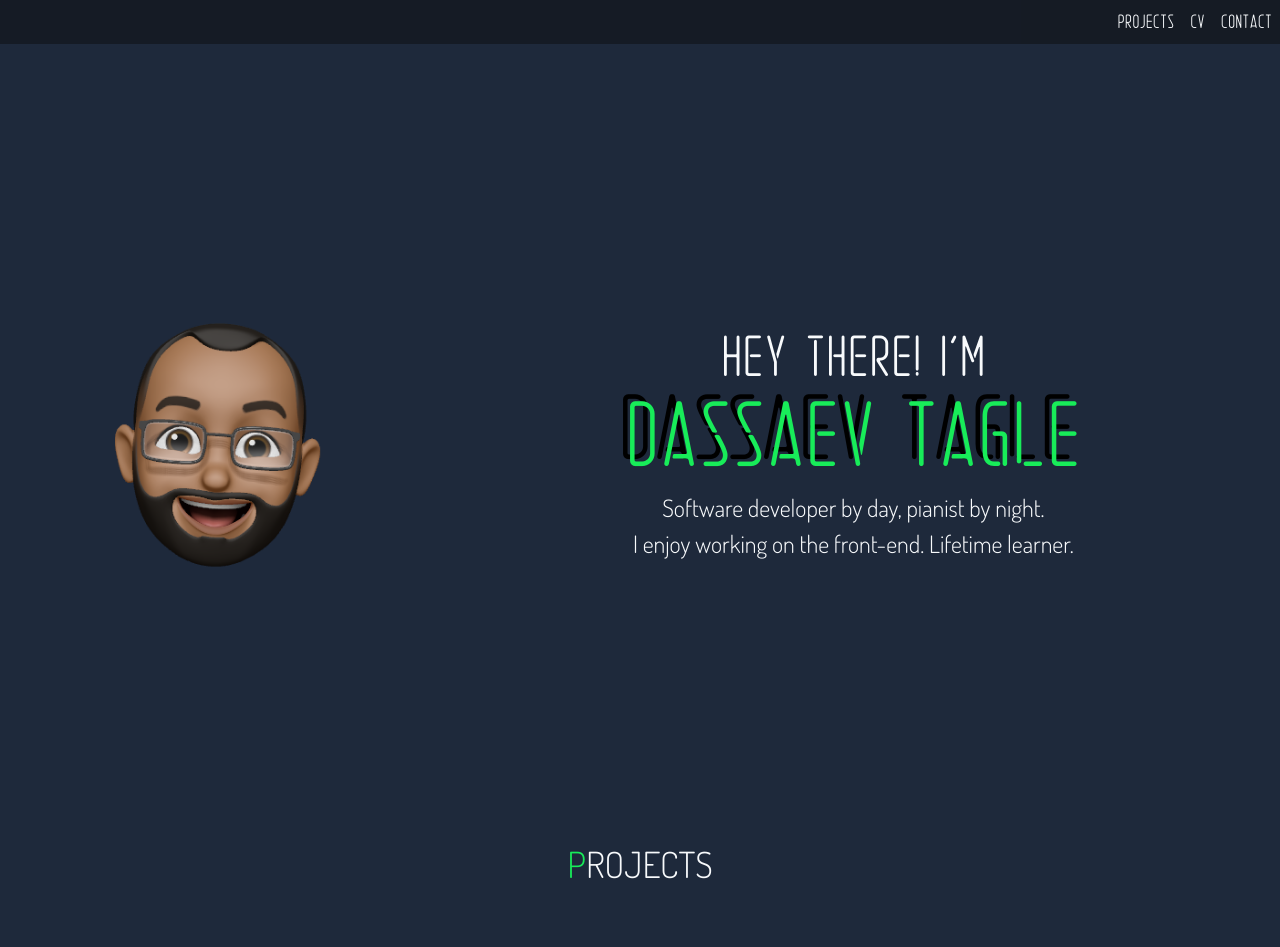
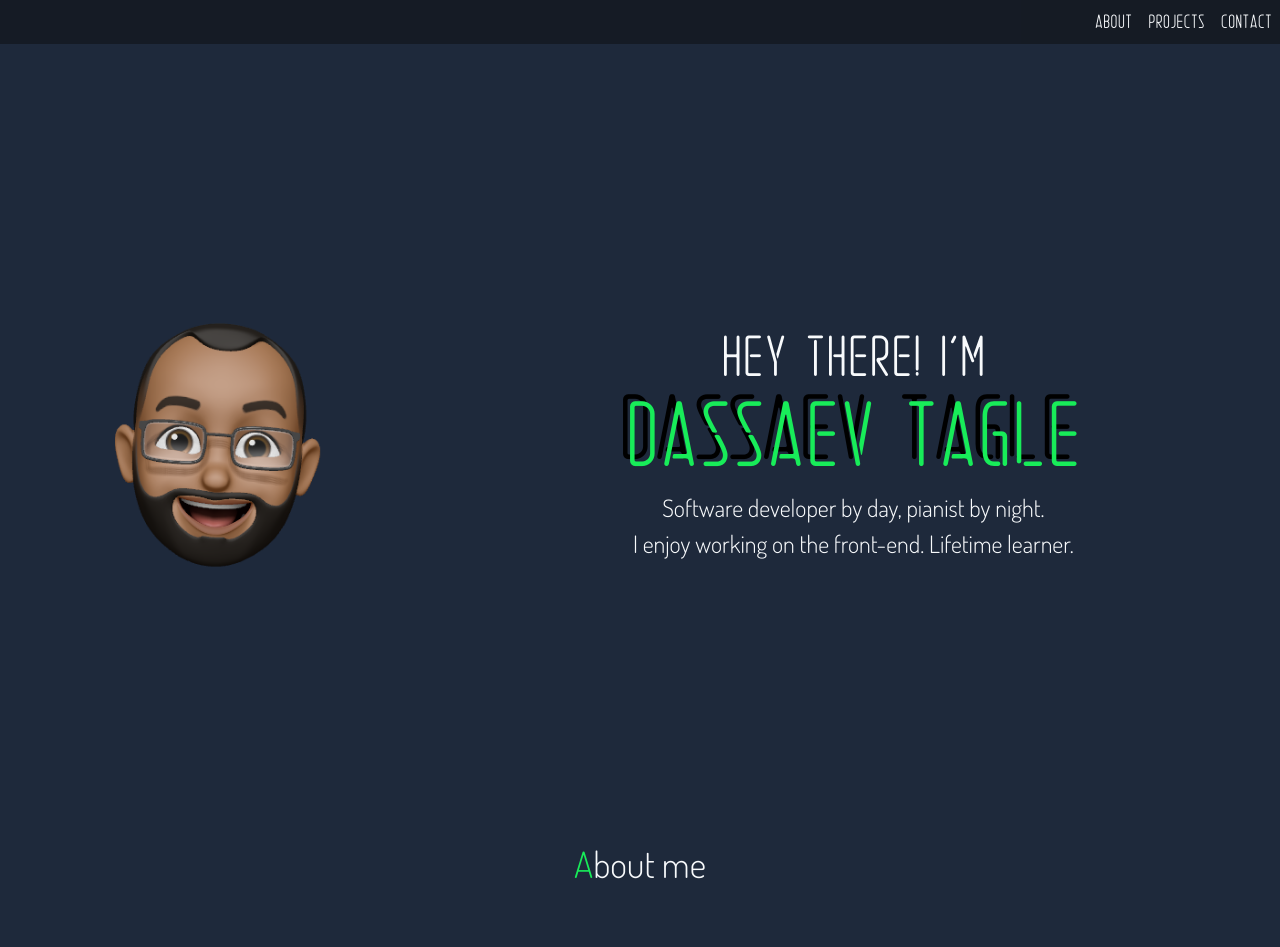
Before and after one commit to dassaevtagle/portfolio_2022, a React (Create React App) app: page / in a window 1280 px wide. Shown: the top 947 px of the page. Built offline with nearby package versions, Linux system fonts and the light colour scheme.

Commit message:
Add title component and about section

```diff
--- a/src/App.tsx
+++ b/src/App.tsx
@@ -1,3 +1,4 @@
+import About from './sections/About';
 import Footer from './sections/Footer';
 import Header from './sections/Header';
 import Hero from './sections/Hero';
@@ -8,8 +9,9 @@ function App() {
     <>
       <Header/>
       <Hero/>
-      <Projects />
-      <Footer />
+      <About/>
+      <Projects/>
+      <Footer/>
     </>
   );
 }
--- a/src/components/FullPageContainer.tsx
+++ b/src/components/FullPageContainer.tsx
@@ -2,7 +2,7 @@ import React from "react";
 import "./FullPageContainer.scss"
 
 function FullPageContainer({children} : {children: React.ReactNode})  {
- return <div className="fp-container">{children}</div>
+  return <div className="fp-container">{children}</div>
 }
 
 export default FullPageContainer;
--- /dev/null
+++ b/src/components/Title.scss
@@ -0,0 +1,6 @@
+.title {
+  @apply text-4xl mb-8 text-center;
+  &:first-letter {
+    @apply text-highlight;
+  }
+}
--- /dev/null
+++ b/src/components/Title.tsx
@@ -0,0 +1,11 @@
+import './Title.scss'
+
+type TitleProps = {
+  children: string;
+}
+
+function Title ({children}: TitleProps) {
+  return <h1 className="title">{children}</h1>
+}
+
+export default Title
--- a/src/index.d.ts
+++ /dev/null
@@ -1 +0,0 @@
-declare module '*.png';
--- /dev/null
+++ b/src/sections/About.tsx
@@ -0,0 +1,12 @@
+import FullPageContainer from "../components/FullPageContainer"
+import Title from "../components/Title"
+
+function About () {
+  return (
+    <FullPageContainer>
+      <Title>About me</Title>
+    </FullPageContainer>
+  )
+}
+
+export default About
--- a/src/sections/Header.tsx
+++ b/src/sections/Header.tsx
@@ -4,8 +4,8 @@ function Header() {
   return (
     <>
       <div className="h-wrapper reiju">
+        <div className="uppercase">About</div>
         <div className="uppercase">Projects</div>
-        <div className="uppercase">CV</div>
         <div className="uppercase">Contact</div>
       </div>
     </>
--- a/src/sections/Projects.scss
+++ b/src/sections/Projects.scss
@@ -1,7 +1,4 @@
 .projects {
-  &-title{
-  }
-
   &-box {
     height: 100%;
     border-radius: 5px;
--- a/src/sections/Projects.tsx
+++ b/src/sections/Projects.tsx
@@ -1,5 +1,6 @@
 import FullPageContainer from "../components/FullPageContainer"
 import { Box, Grid } from "../components/Grid"
+import Title from "../components/Title"
 
 import TorreTest from '../assets/img/torre-test.png'
 import TodoApp from '../assets/img/todo-app.png'
@@ -48,13 +49,12 @@ function Projects() {
   ]
   return (
     <FullPageContainer>
-      <h1 className="text-4xl mb-8 text-center projects-title"><span className="text-highlight">P</span>ROJECTS</h1>
+      <Title>Projects</Title>
       <Grid>
         {
           projectsCollection.map(({name, image, lgColumn, lgRow}) => (
             <Box lgColumn={lgColumn} lgRow={lgRow}>
               <div className="projects-box">
-                {/* <img className="object-cover" src={image} alt="alt" /> */}
               </div>
             </Box>
           ))
--- a/tailwind.config.js
+++ b/tailwind.config.js
@@ -5,6 +5,7 @@ module.exports = {
   theme: {
     extend: {
       colors: {
+        //If you change this you need to change the CSS variable declared in index.scss as well.
         'highlight': '#18EC59',
       },
     },
```
